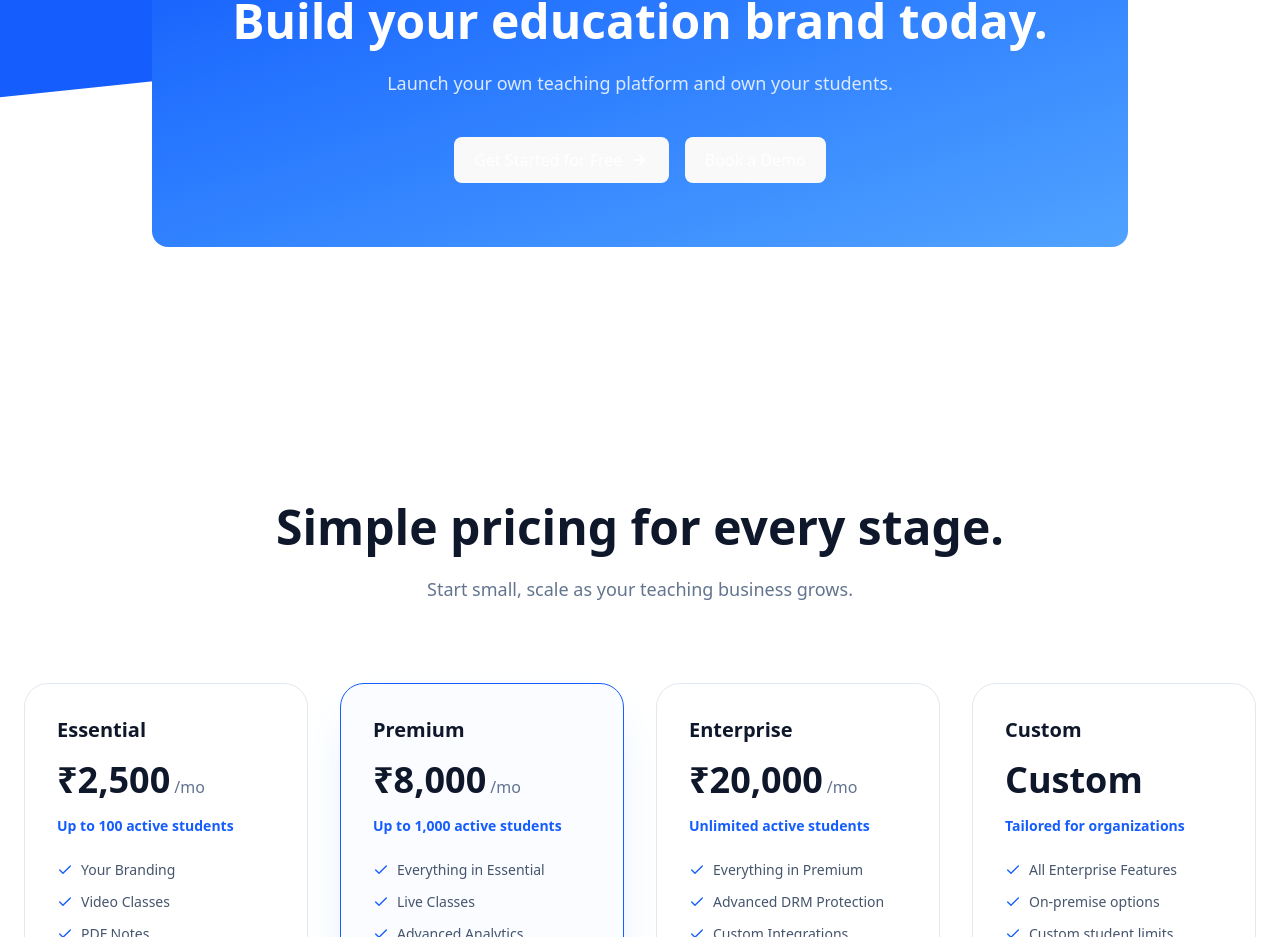
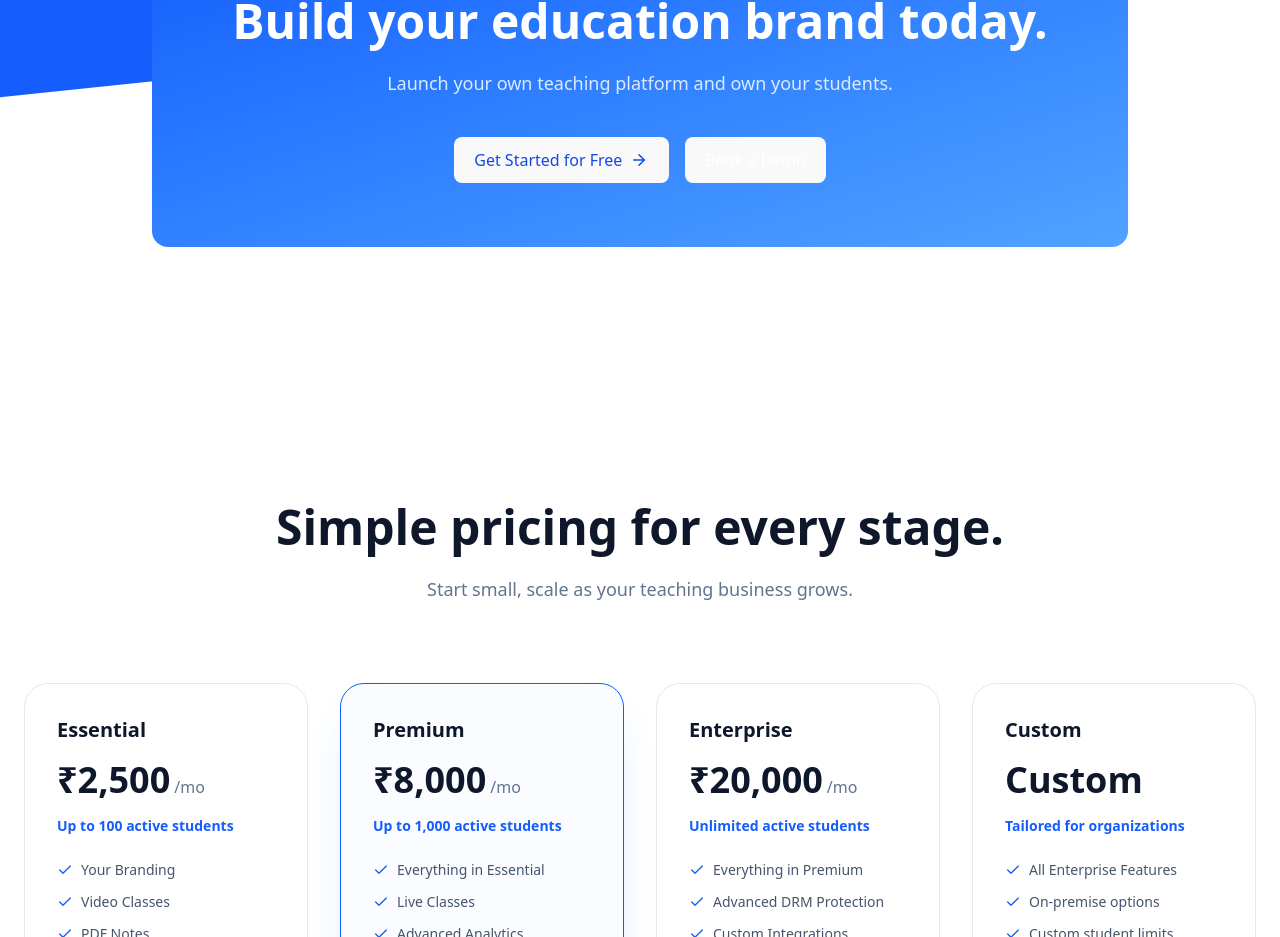
Before and after one commit to everlinesys/eduline, a React (Vite) app: page / in a window 1280 px wide. Shown: the part 9638-10575 px from the top of the page. Built offline with nearby package versions, Linux system fonts and the light colour scheme.

Commit message:
blue color

```diff
--- a/src/index.css
+++ b/src/index.css
@@ -45,10 +45,10 @@ button {
   font-size: 1em;
   font-weight: 500;
   font-family: inherit;
-  background-color: rgb(21, 101, 214);
+  /* background-color: rgb(21, 101, 214); */
   cursor: pointer;
   transition: border-color 0.25s;
-  color: white;
+  /* color: white; */
 }
 button:hover {
   border-color: #646cff;
```
